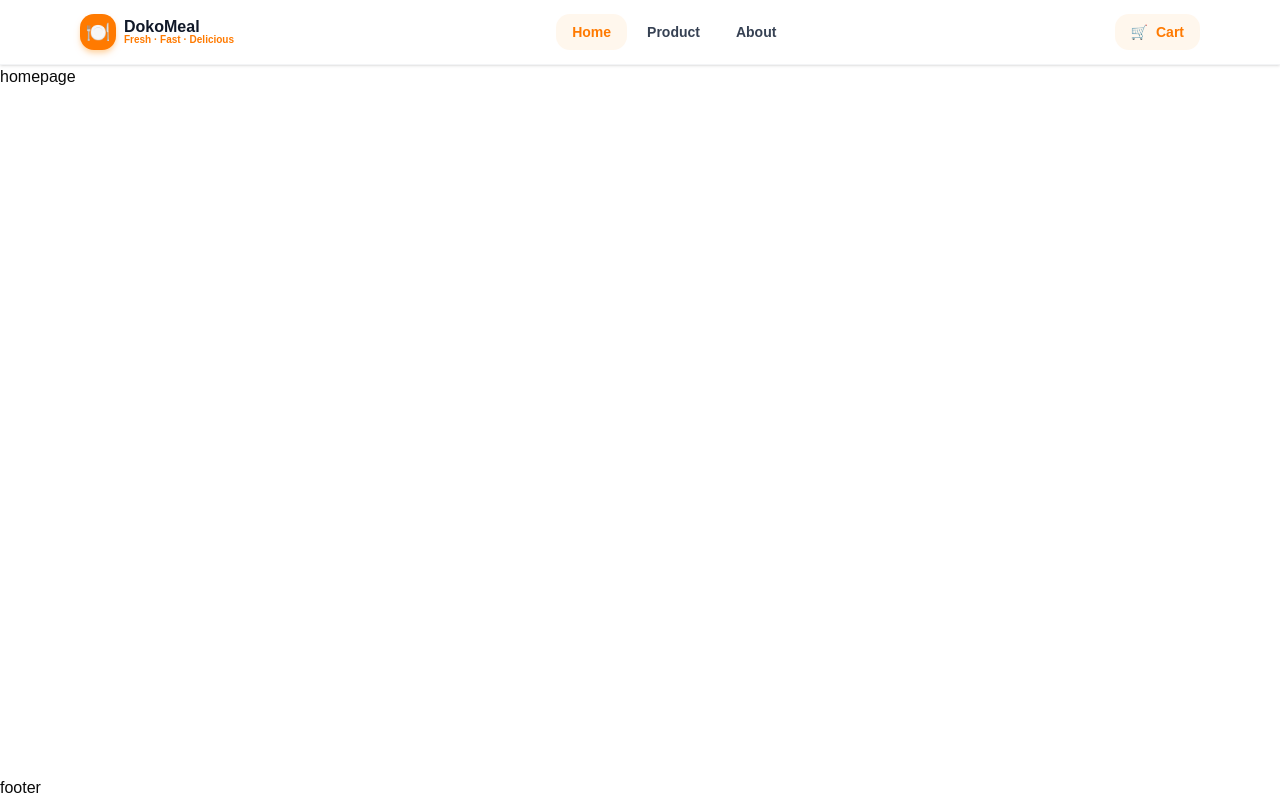
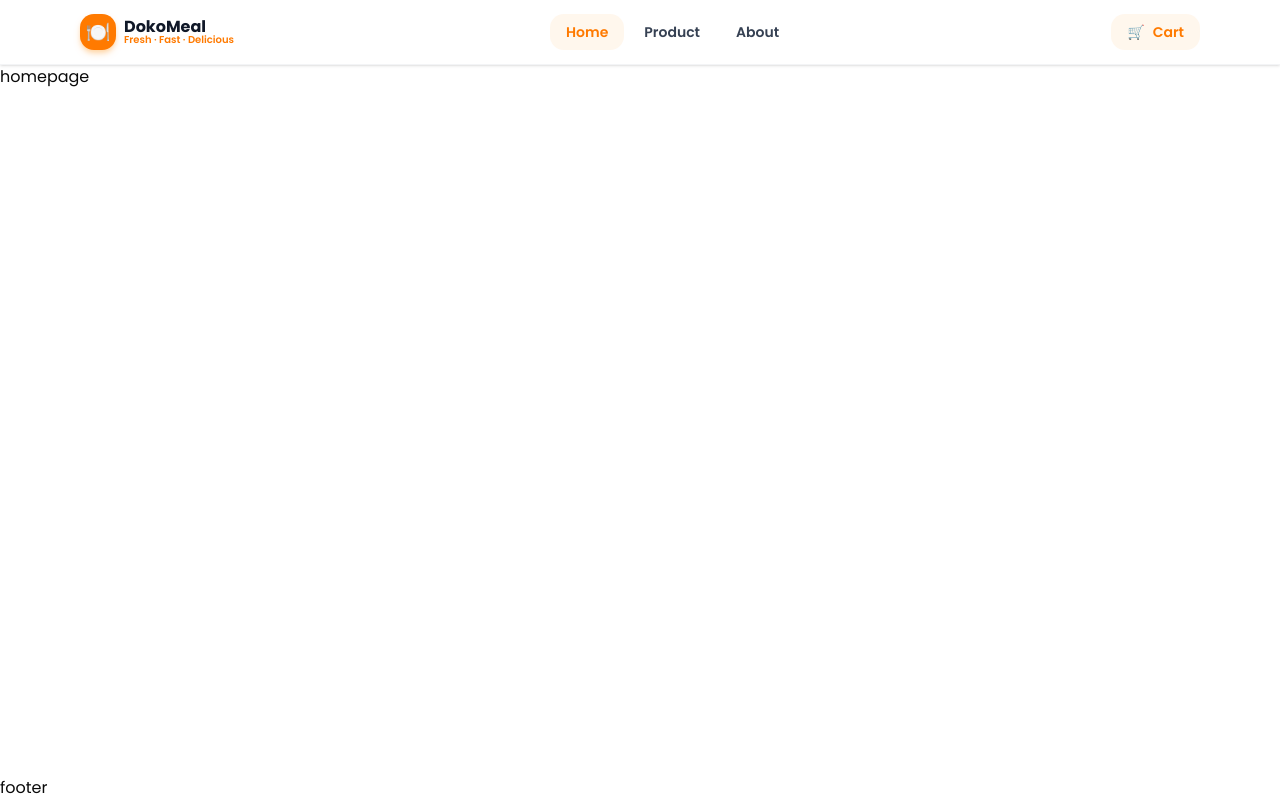
Before and after one commit to sarinashresthaa/dokomeal, a React (Vite) app: page / in a window 1280 px wide. Built offline with nearby package versions, Linux system fonts and the light colour scheme.

Commit message:
feat: add Poppins font

```diff
--- a/index.html
+++ b/index.html
@@ -3,6 +3,12 @@
   <head>
     <meta charset="UTF-8" />
     <link rel="icon" type="image/svg+xml" href="/vite.svg" />
+    <link rel="preconnect" href="https://fonts.googleapis.com" />
+    <link rel="preconnect" href="https://fonts.gstatic.com" crossorigin />
+    <link
+      href="https://fonts.googleapis.com/css2?family=Nunito+Sans:ital,opsz,wght@0,6..12,200..1000;1,6..12,200..1000&family=Poppins:ital,wght@0,100;0,200;0,300;0,400;0,500;0,600;0,700;0,800;0,900;1,100;1,200;1,300;1,400;1,500;1,600;1,700;1,800;1,900&display=swap"
+      rel="stylesheet"
+    />
     <meta name="viewport" content="width=device-width, initial-scale=1.0" />
     <title>vite-app</title>
   </head>
--- a/src/components/Layout/Navbar.tsx
+++ b/src/components/Layout/Navbar.tsx
@@ -81,7 +81,7 @@
                 className={
                   location.pathname === item.href
                     ? "rounded-xl bg-orange-50 px-4 py-2 text-sm font-semibold text-[#FF7A00] transition-all"
-                    : "px-4 py-3 text-sm font-semibold text-gray-700 hover:bg-orange-50 hover:text-[#FF7A00] rounded-xl"
+                    : "rounded-xl px-4 py-3 text-sm font-semibold text-gray-700 hover:bg-orange-50 hover:text-[#FF7A00]"
                 }
               >
                 {item.name}
--- a/src/index.css
+++ b/src/index.css
@@ -2,6 +2,10 @@
 @import "tw-animate-css";
 @import "shadcn/tailwind.css";
 @import "@fontsource-variable/inter";
+
+*{
+  font-family: "Poppins", sans-serif;
+}
 
 @custom-variant dark (&:is(.dark *));
 
```
